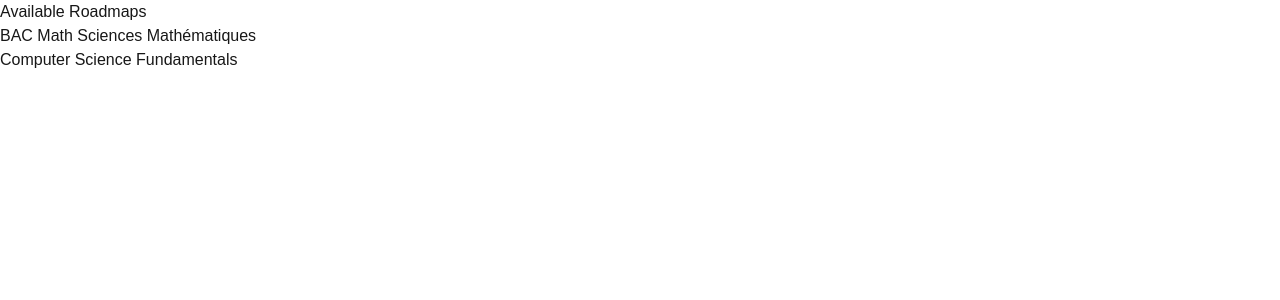
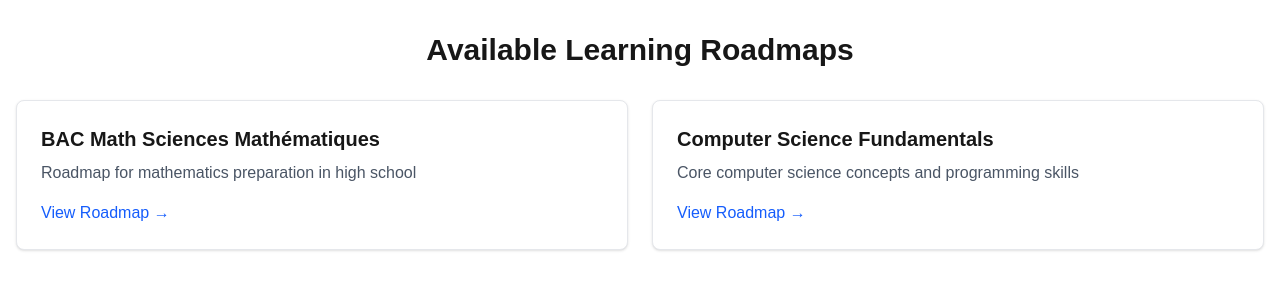
Before and after one commit to AbdessamadAe/KaTuripu-Platform, a Next.js app in the folder frontend/: page /roadmaps in a window 1280 px wide. Shown: the top 300 px of the page. Built offline with nearby package versions, Linux system fonts and the light colour scheme.

Commit message:
consolidated roadmap route

```diff
--- a/frontend/components/roadmap.tsx
+++ b/frontend/components/roadmap.tsx
@@ -6,7 +6,7 @@ import "@xyflow/react/dist/style.css";
 import ExerciseSidebar from "./sidebar";
 
 // Type definitions
-type Exercise = {
+export type Exercise = {
   id: string;
   name: string;
   difficulty: string;
@@ -14,7 +14,7 @@ type Exercise = {
   completed?: boolean;
 };
 
-type RoadmapNodeType = {
+export type RoadmapNodeType = {
   id: string;
   label: string;
   description: string;
@@ -22,7 +22,7 @@ type RoadmapNodeType = {
   position: { x: number; y: number };
 };
 
-type RoadmapData = {
+export type RoadmapData = {
   title: string;
   description: string;
   nodes: RoadmapNodeType[];
@@ -33,32 +33,22 @@ type RoadmapData = {
   }[];
 };
 
-const Roadmap = () => {
-  const [roadmapData, setRoadmapData] = useState<RoadmapData | null>(null);
+interface RoadmapProps {
+  roadmapData: RoadmapData;
+}
+
+const Roadmap: React.FC<RoadmapProps> = ({ roadmapData }) => {
   const [nodes, setNodes] = useState<RoadmapNodeType[]>([]);
   const [flowNodes, setFlowNodes] = useState<Node[]>([]);
   const [flowEdges, setFlowEdges] = useState<Edge[]>([]);
   const [selectedNode, setSelectedNode] = useState<RoadmapNodeType | null>(null);
-  const [isLoading, setIsLoading] = useState(true);
-  const [error, setError] = useState<string | null>(null);
 
-  // Fetch roadmap data
+  // Initialize nodes and flow elements from props
   useEffect(() => {
-    const fetchRoadmapData = async () => {
-      try {
-        setIsLoading(true);
-        // In a real app, this would be a fetch call to an API endpoint
-        // For now, we'll import the JSON directly
-        const response = await fetch('/data/roadmap-data.json');
-        if (!response.ok) {
-          throw new Error('Failed to fetch roadmap data');
-        }
-        const data: RoadmapData = await response.json();
-        setRoadmapData(data);
-        setNodes(data.nodes);
+    setNodes(roadmapData.nodes);
 
     // Create flow nodes and edges
-        const reactFlowNodes = data.nodes.map((node) => ({
+    const reactFlowNodes = roadmapData.nodes.map((node) => ({
       id: node.id,
       position: node.position,
       data: { label: node.label },
@@ -71,7 +61,7 @@ const Roadmap = () => {
       },
     }));
 
-        const reactFlowEdges = data.edges.map((edge) => ({
+    const reactFlowEdges = roadmapData.edges.map((edge) => ({
       id: edge.id,
       source: edge.source,
       target: edge.target,
@@ -81,16 +71,7 @@ const Roadmap = () => {
 
     setFlowNodes(reactFlowNodes);
     setFlowEdges(reactFlowEdges);
-      } catch (err) {
-        setError(err instanceof Error ? err.message : 'An unknown error occurred');
-        console.error('Error fetching roadmap data:', err);
-      } finally {
-        setIsLoading(false);
-      }
-    };
-
-    fetchRoadmapData();
-  }, []);
+  }, [roadmapData]);
 
   // Load saved progress from localStorage
   useEffect(() => {
@@ -169,22 +150,6 @@ const Roadmap = () => {
     }
   };
 
-  if (isLoading) {
-    return (
-      <div className="w-full h-screen flex items-center justify-center bg-gray-900 text-white">
-        <div className="text-xl">Loading roadmap...</div>
-      </div>
-    );
-  }
-
-  if (error) {
-    return (
-      <div className="w-full h-screen flex items-center justify-center bg-gray-900 text-white">
-        <div className="text-xl text-red-500">Error: {error}</div>
-      </div>
-    );
-  }
-
   return (
     <div style={{ width: "100%", height: "100vh", backgroundColor: "#0D1117", padding: "20px", display: "flex" }}>
       {/* Roadmap Graph */}
--- a/frontend/public/data/roadmap-data.json
+++ /dev/null
@@ -1,69 +0,0 @@
-{
-  "title": "Learning Roadmap",
-  "description": "A comprehensive learning path for STEM subjects",
-  "nodes": [
-    {
-      "id": "1",
-      "label": "Limites et continuité",
-      "description": "Review Algebra and Geometry fundamentals before proceeding to advanced topics.",
-      "exercises": [
-        { "id": "math-1", "name": "Solve 10 equations", "difficulty": "Easy", "solution": "https://www.youtube.com/watch?v=qH9f5YJUpJM&t=118s" },
-        { "id": "math-2", "name": "Graph linear functions", "difficulty": "Easy" },
-        { "id": "math-3", "name": "Solve quadratic equations", "difficulty": "Medium", "solution": "https://www.youtube.com/watch?v=qH9f5YJUpJM&t=118s" },
-        { "id": "math-4", "name": "Calculate area and volume", "difficulty": "Medium" }
-      ],
-      "position": { "x": 500, "y": 50 }
-    },
-    {
-      "id": "2",
-      "label": "Dérivation et étude des fonctions",
-      "description": "Learn Newton's laws and fundamental mechanics principles.",
-      "exercises": [
-        { "id": "phys-1", "name": "Solve 5 force problems", "difficulty": "Medium", "solution": "https://example.com/solution2" },
-        { "id": "phys-2", "name": "Draw free-body diagrams", "difficulty": "Hard" },
-        { "id": "phys-3", "name": "Calculate work and energy", "difficulty": "Medium", "solution": "https://example.com/phys3" },
-        { "id": "phys-4", "name": "Analyze projectile motion", "difficulty": "Hard" }
-      ],
-      "position": { "x": 400, "y": 150 }
-    },
-    {
-      "id": "3",
-      "label": "Suites numériques",
-      "description": "Study reaction types and stoichiometry.",
-      "exercises": [
-        { "id": "chem-1", "name": "Balance 3 chemical equations", "difficulty": "Medium" },
-        { "id": "chem-2", "name": "Identify oxidation states", "difficulty": "Hard", "solution": "https://example.com/solution3" },
-        { "id": "chem-3", "name": "Calculate molar mass", "difficulty": "Easy", "solution": "https://example.com/chem3" }
-      ],
-      "position": { "x": 600, "y": 150 }
-    },
-    {
-      "id": "4",
-      "label": "Advanced Mathematics",
-      "description": "Calculus and advanced mathematical concepts.",
-      "exercises": [
-        { "id": "adv-math-1", "name": "Compute derivatives", "difficulty": "Hard" },
-        { "id": "adv-math-2", "name": "Evaluate integrals", "difficulty": "Hard", "solution": "https://example.com/am2" },
-        { "id": "adv-math-3", "name": "Solve differential equations", "difficulty": "Hard" }
-      ],
-      "position": { "x": 500, "y": 250 }
-    },
-    {
-      "id": "5",
-      "label": "Fonctions logarithmiques",
-      "description": "Introduction to quantum mechanics concepts.",
-      "exercises": [
-        { "id": "quant-1", "name": "Solve Schrödinger equation", "difficulty": "Hard" },
-        { "id": "quant-2", "name": "Calculate uncertainty", "difficulty": "Medium", "solution": "https://example.com/q2" }
-      ],
-      "position": { "x": 400, "y": 350 }
-    }
-  ],
-  "edges": [
-    { "id": "e1-2", "source": "1", "target": "2" },
-    { "id": "e1-3", "source": "1", "target": "3" },
-    { "id": "e2-4", "source": "2", "target": "4" },
-    { "id": "e3-4", "source": "3", "target": "4" },
-    { "id": "e4-5", "source": "4", "target": "5" }
-  ]
-}
--- a/frontend/data/roadmap-data.json
+++ b/frontend/public/data/roadmaps/math-sm.json
@@ -1,5 +1,5 @@
 {
-  "title": "Learning Roadmap",
+  "title": "math-sm",
   "description": "A comprehensive learning path for STEM subjects",
   "nodes": [
     {
--- /dev/null
+++ b/frontend/src/app/roadmaps/[roadmapId]/client-wrapper.tsx
@@ -0,0 +1,12 @@
+"use client";
+
+import React from "react";
+import Roadmap, { RoadmapData } from "../../../../components/roadmap";
+
+interface ClientRoadmapWrapperProps {
+  roadmapData: RoadmapData;
+}
+
+export default function ClientRoadmapWrapper({ roadmapData }: ClientRoadmapWrapperProps) {
+  return <Roadmap roadmapData={roadmapData} />;
+}
--- a/frontend/src/app/roadmaps/[roadmapId]/page.tsx
+++ b/frontend/src/app/roadmaps/[roadmapId]/page.tsx
@@ -1,19 +1,37 @@
 import { notFound } from "next/navigation";
-import Roadmap from "../../../../components/roadmap";
+import { RoadmapData } from "../../../../components/roadmap";
+import ClientRoadmapWrapper from "./client-wrapper";
 
-const roadmaps = {
-  "math-sm": { title: "BAC Math Sciences Mathématiques", content: "Full curriculum..." },
-  "cs-fundamentals": { title: "Computer Science Fundamentals", content: "Topics in CS..." },
-};
+// This is a server component
+export default async function RoadmapPage({ params }: { params: { roadmapId: string } }) {
+  const roadmapId = params.roadmapId;
 
-export default function RoadmapPage({ params }: { params: { roadmapId: string } }) {
-  const roadmap = roadmaps[params.roadmapId];
+  try {
+    // Fetch data on the server
+    const response = await fetch(`${process.env.NEXT_PUBLIC_BASE_URL || 'http://localhost:3000'}/data/roadmaps/${roadmapId}.json`);
 
-  if (!roadmap) return notFound(); // Handle invalid IDs
+    if (!response.ok) {
+      if (response.status === 404) {
+        return notFound();
+      }
+      throw new Error(`Failed to fetch roadmap data for ${roadmapId}`);
+    }
 
-  return (
-    <div>
-      <Roadmap/>
-    </div>
-  );
+    const data: RoadmapData = await response.json();
+
+    // Pass the pre-fetched data to the client component
+    return (
+      <div>
+        <h1 className="sr-only">{data.title} Roadmap</h1>
+        <ClientRoadmapWrapper roadmapData={data} />
+      </div>
+    );
+  } catch (error) {
+    console.error('Error fetching roadmap data:', error);
+    return (
+      <div className="w-full h-screen flex items-center justify-center bg-gray-900 text-white">
+        <div className="text-xl text-red-500">Error loading roadmap</div>
+      </div>
+    );
+  }
 }
--- a/frontend/src/app/roadmaps/page.tsx
+++ b/frontend/src/app/roadmaps/page.tsx
@@ -1,21 +1,28 @@
 import Link from "next/link";
 
 const roadmaps = [
-  { id: "math-sm", title: "BAC Math Sciences Mathématiques" },
-  { id: "cs-fundamentals", title: "Computer Science Fundamentals" },
+  { id: "math-sm", title: "BAC Math Sciences Mathématiques", description: "Roadmap for mathematics preparation in high school" },
+  { id: "cs-fundamentals", title: "Computer Science Fundamentals", description: "Core computer science concepts and programming skills" },
 ];
 
 export default function RoadmapsList() {
   return (
-    <div>
-      <h1>Available Roadmaps</h1>
-      <ul>
+    <div className="container mx-auto py-8 px-4">
+      <h1 className="text-3xl font-bold mb-6 text-center">Available Learning Roadmaps</h1>
+
+      <div className="grid md:grid-cols-2 gap-6 mt-8">
         {roadmaps.map((roadmap) => (
-          <li key={roadmap.id}>
-            <Link href={`/roadmaps/${roadmap.id}`}>{roadmap.title}</Link>
-          </li>
+          <Link
+            href={`/roadmaps/${roadmap.id}`}
+            key={roadmap.id}
+            className="block p-6 bg-white border border-gray-200 rounded-lg shadow hover:bg-gray-100 transition-colors"
+          >
+            <h2 className="text-xl font-semibold mb-2">{roadmap.title}</h2>
+            <p className="text-gray-600">{roadmap.description}</p>
+            <div className="mt-4 text-blue-600 font-medium">View Roadmap →</div>
+          </Link>
         ))}
-      </ul>
+      </div>
     </div>
   );
 }
```
Lines whose indentation alone changed are shown as unchanged.
